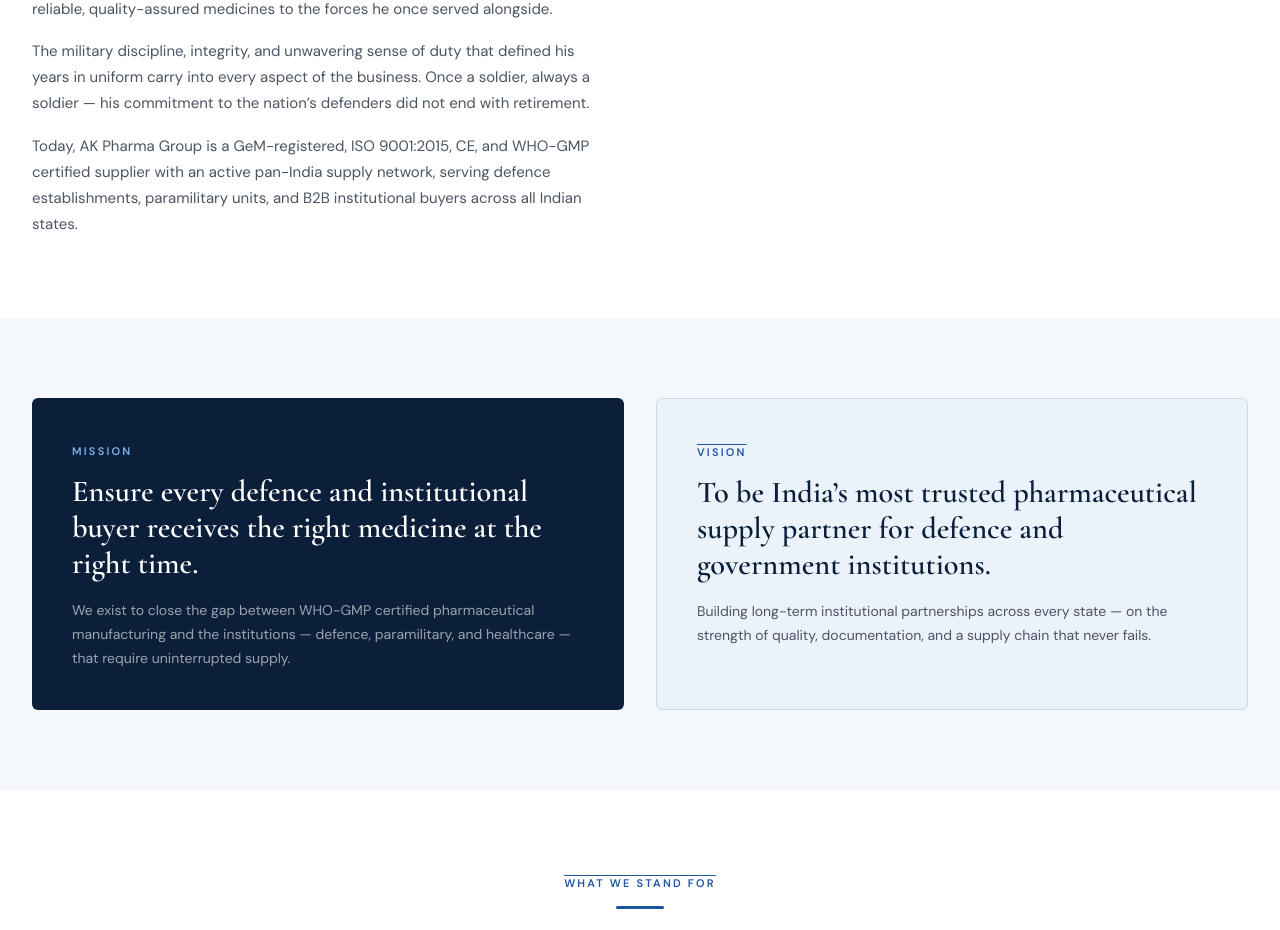
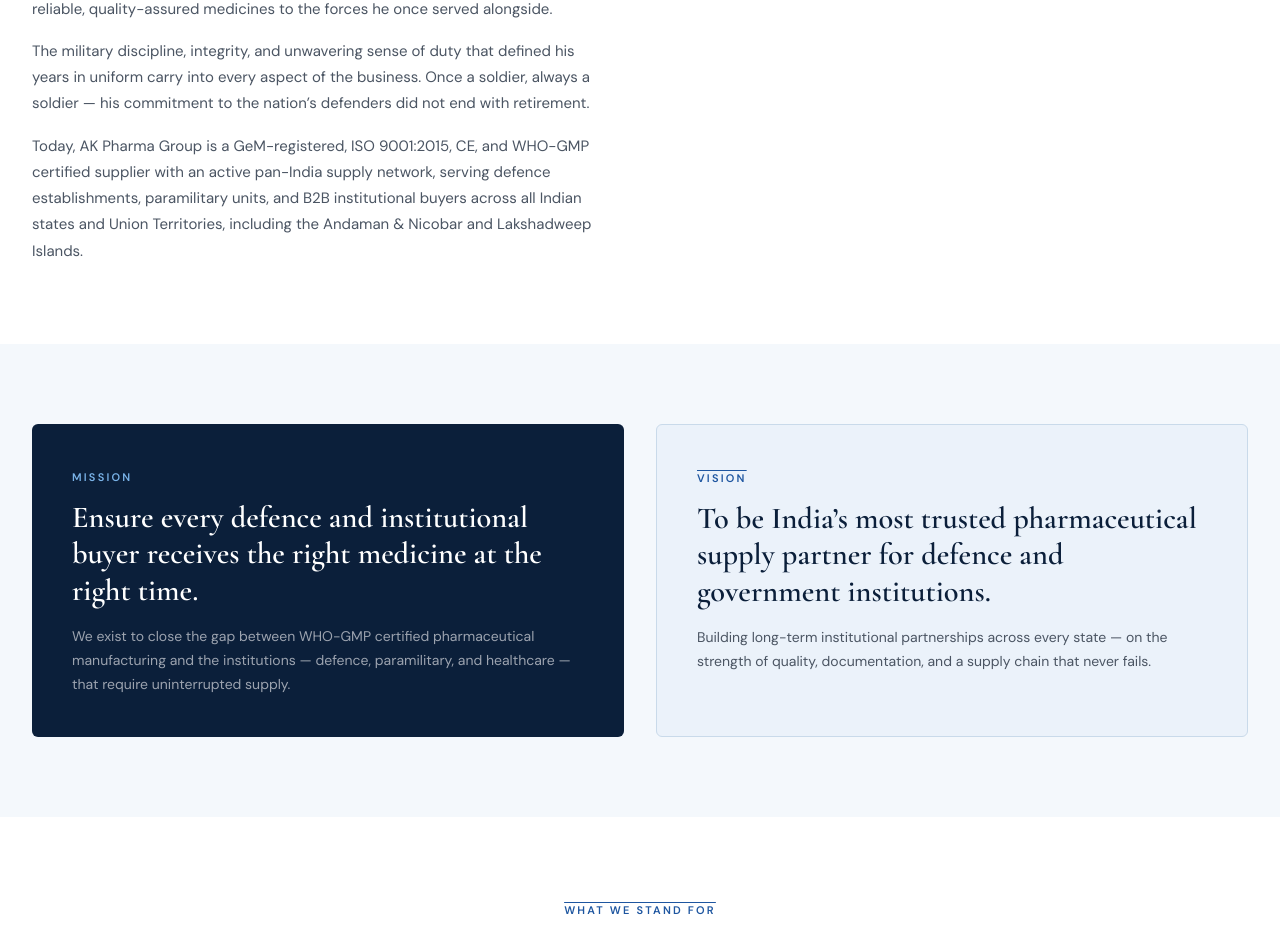
Before and after one commit to atulmallick1/ak-pharma-website, a Next.js app: page /about in a window 1280 px wide. Shown: the part 920-1850 px from the top of the page. Built offline with nearby package versions, Linux system fonts and the light colour scheme.

Commit message:
content: extend states-only reach language to include UTs and Andaman/Lakshadweep islands site-wide

```diff
--- a/app/about/page.tsx
+++ b/app/about/page.tsx
@@ -109,7 +109,8 @@
                 <p>
                   Today, AK Pharma Group is a GeM-registered, ISO 9001:2015, CE, and WHO-GMP certified supplier with an active
                   pan-India supply network, serving defence establishments, paramilitary units, and
-                  B2B institutional buyers across all Indian states.
+                  B2B institutional buyers across all Indian states and Union Territories, including the
+                  Andaman &amp; Nicobar and Lakshadweep Islands.
                 </p>
               </div>
             </div>
--- a/app/b2b/page.tsx
+++ b/app/b2b/page.tsx
@@ -159,7 +159,7 @@
                 { icon: '✦', title: 'ISO 9001:2015 | CE | WHO-GMP Certified', body: 'All products sourced from ISO 9001:2015, CE, and WHO-GMP certified manufacturers — quality backed by international certifications and documentation.' },
                 { icon: '✦', title: 'Competitive Institutional Pricing', body: 'Volume-based pricing for institutional buyers with transparent quotations and no hidden charges.' },
                 { icon: '✦', title: 'Full Compliance Documentation', body: 'Batch certificates, regulatory compliance records, and drug license documentation provided with every supply.' },
-                { icon: '✦', title: 'Pan-India Logistics', body: 'Reliable supply to all Indian states with proper cold-chain management and traceable delivery.' },
+                { icon: '✦', title: 'Pan-India Logistics', body: 'Reliable supply to all Indian states, Union Territories, and defence-present island territories, with proper cold-chain management and traceable delivery.' },
               ].map((item) => (
                 <div
                   key={item.title}
--- a/app/defence-supply/page.tsx
+++ b/app/defence-supply/page.tsx
@@ -233,7 +233,7 @@
               { title: 'Zero Supply Interruption', body: 'Buffer stock management and dedicated logistics ensure no establishment faces a medicine stock-out.' },
               { title: 'Full Documentation', body: 'Batch certificates, quality compliance documents, and quality reports provided with every consignment.' },
               { title: 'Tender Expertise', body: 'Experienced in DGAFMS, AFMSD, and service-specific tender processes. Technical bids prepared correctly, first time.' },
-              { title: 'Pan-India Reach', body: 'Supply to defence establishments across all Indian states — Leh to Kanyakumari, Gujarat to Arunachal Pradesh.' },
+              { title: 'Pan-India Reach', body: 'Supply to defence establishments across all Indian states and Union Territories — Leh to Kanyakumari, Gujarat to Arunachal Pradesh, and out to the Andaman & Nicobar and Lakshadweep Islands.' },
             ].map((item, i) => (
               <div
                 key={i}
--- a/app/page.tsx
+++ b/app/page.tsx
@@ -26,7 +26,7 @@
   {
     title: 'B2B Institutional Supply',
     body:
-      'Hospitals, distributors, nursing homes, and government healthcare institutions across all 28 states rely on AK Pharma Group for consistent, quality-assured pharmaceutical supply with dependable logistics.',
+      'Hospitals, distributors, nursing homes, and government healthcare institutions across all states and UTs rely on AK Pharma Group for consistent, quality-assured pharmaceutical supply with dependable logistics.',
     href: '/b2b',
     icon: '🏥',
   },
```
